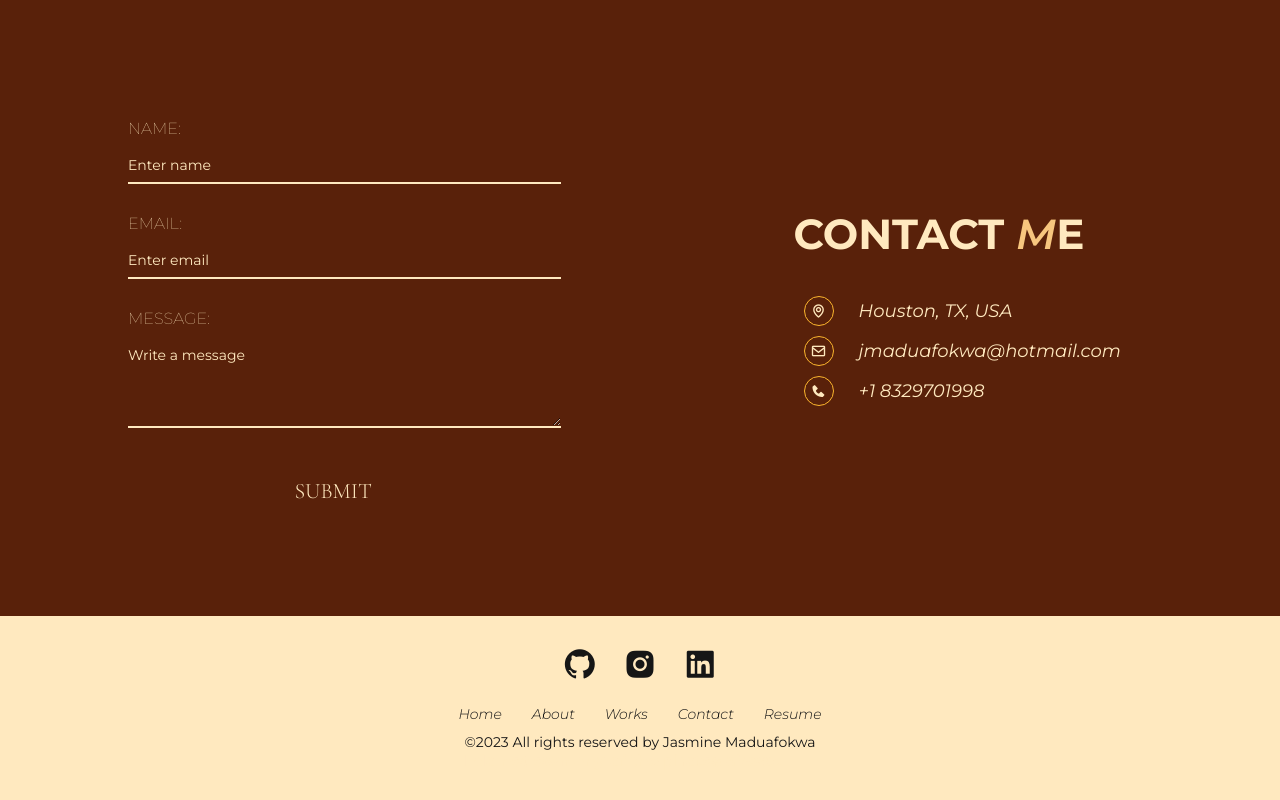
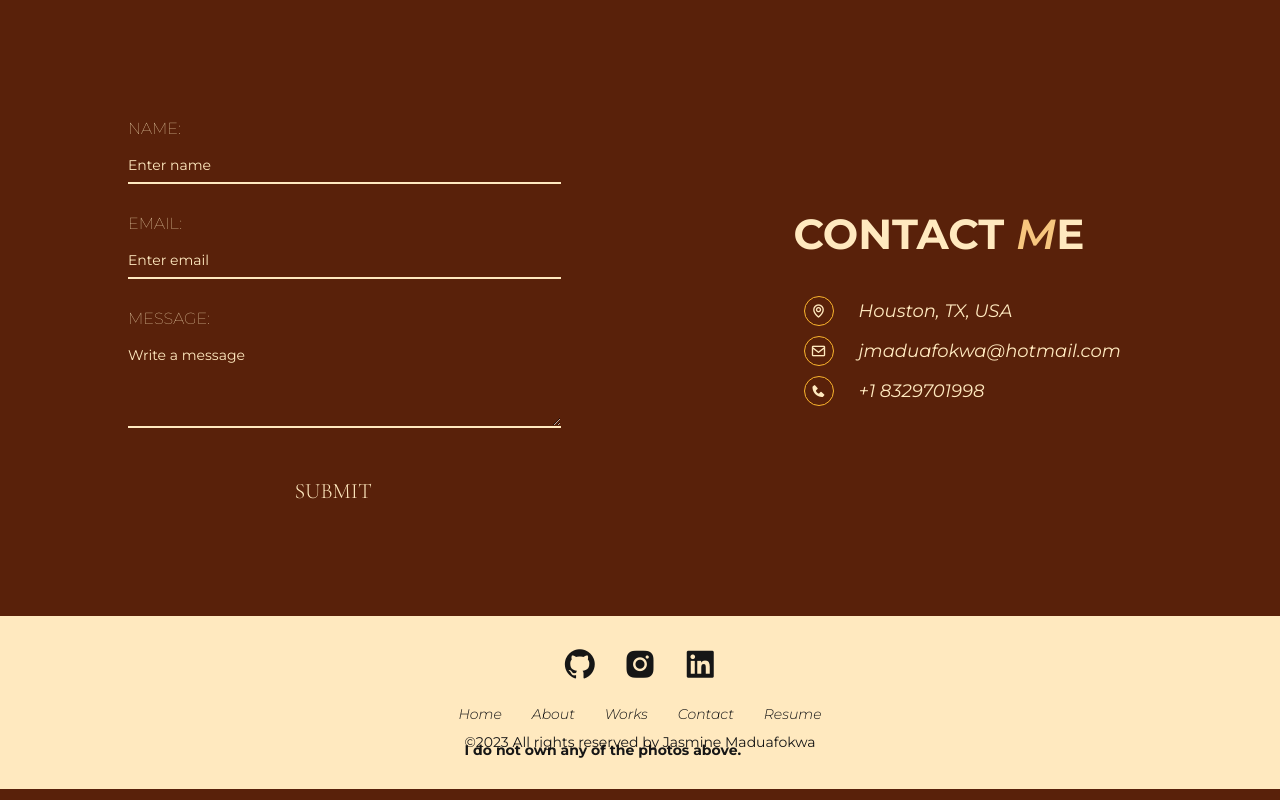
Before and after one commit to jmaduafo/jasmine-maduafokwa-portfolio, a plain HTML site: page portfolio/index.html in a window 1280 px wide. Shown: the part 2438-3238 px from the top of the page. Drawn offline with nearby package versions, Linux system fonts and the light colour scheme; a web font is replaced by a local one.

Commit message:
Update index.html

```diff
--- a/portfolio/index.html
+++ b/portfolio/index.html
@@ -233,7 +233,7 @@
                 </div>
                 <div class="footer-text">
                     <p>&copy;2023 All rights reserved by Jasmine Maduafokwa</p>
-                    <strong>I do not own any of the photos above.</strong>
+                    <p><strong>I do not own any of the photos above.</strong></p>
                 </div>
             </div>
         </footer>
```
